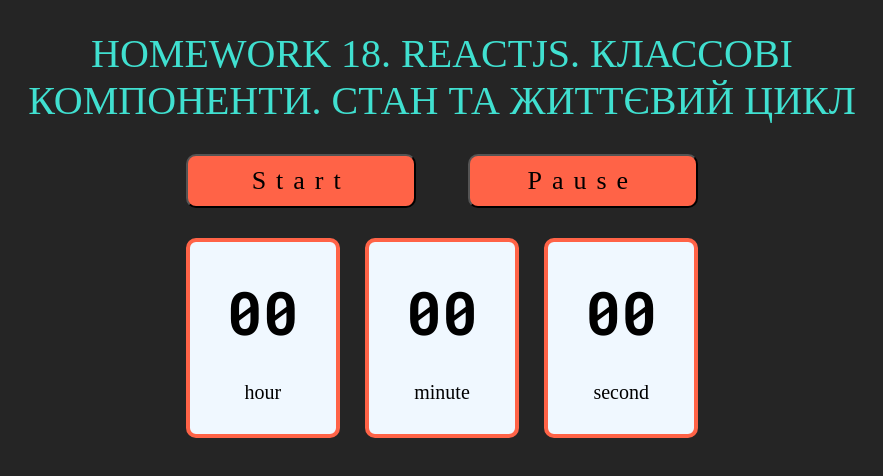
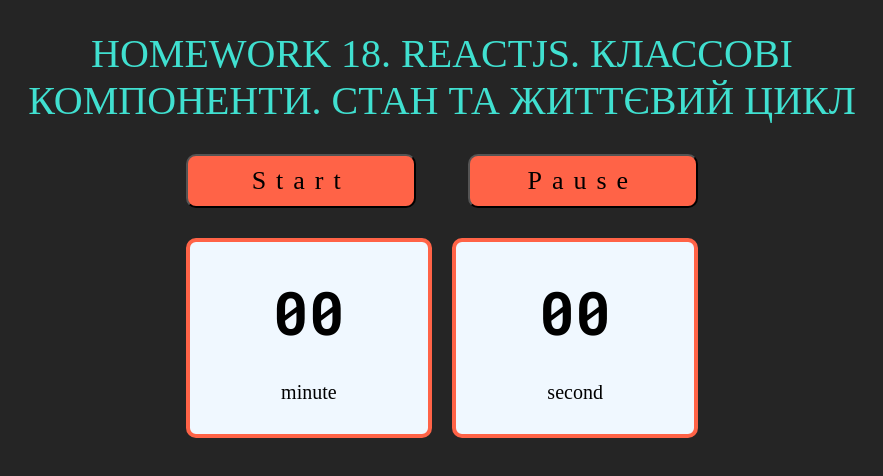
Before and after one commit to severuna/react_classes, a React app: page / in a window 1280 px wide. Shown: the whole page, without its empty margins (198-1081 px from the left). Built offline with nearby package versions, Linux system fonts and the light colour scheme; a web font is replaced by a local one.

Commit message:
del hours field

```diff
--- a/src/index.css
+++ b/src/index.css
@@ -93,7 +93,7 @@
   padding: var(--margin);
   border-radius: var(--border-radius);
   border: 4px solid var(--color-red);
-  width: 30%;
+  width: 48%;
   gap: var(--gap);
   background-color: aliceblue;
   color: black;
--- a/src/index.js
+++ b/src/index.js
@@ -7,8 +7,7 @@
     super(props);
     this.state = {
       second: '00',
-      min: '00',
-      hour: '00'
+      min: '00'
     }
   }
 
@@ -34,10 +33,6 @@
         </div>
         <div className='screen row'>
           <div className='screen-field column'>
-            <p className='time'>{this.state.hour}</p>
-            <p className='value'>hour</p>
-          </div>
-          <div className='screen-field column'>
             <p className='time'>{this.state.min}</p>
             <p className='value'>minute</p>
           </div>
```
